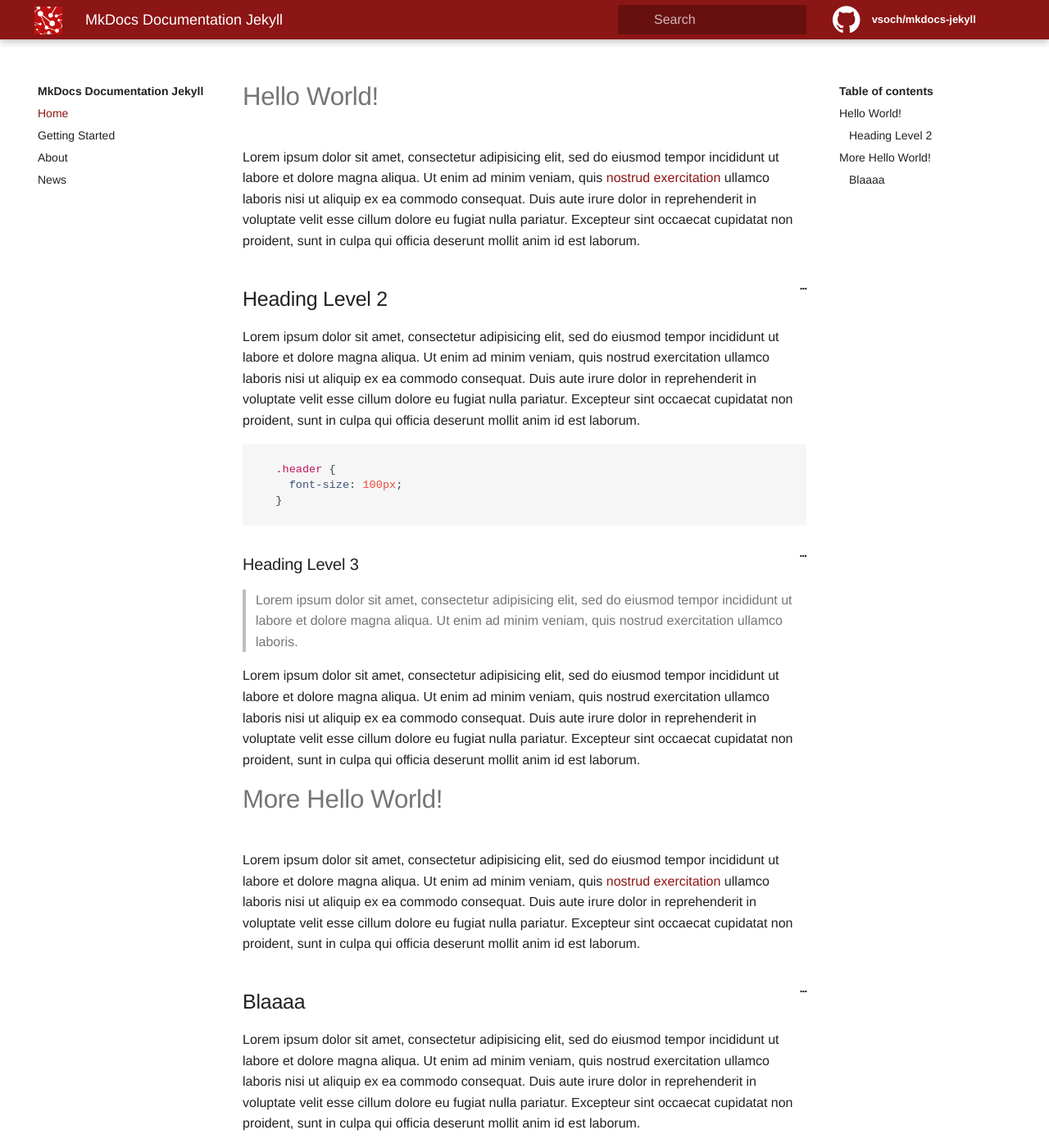
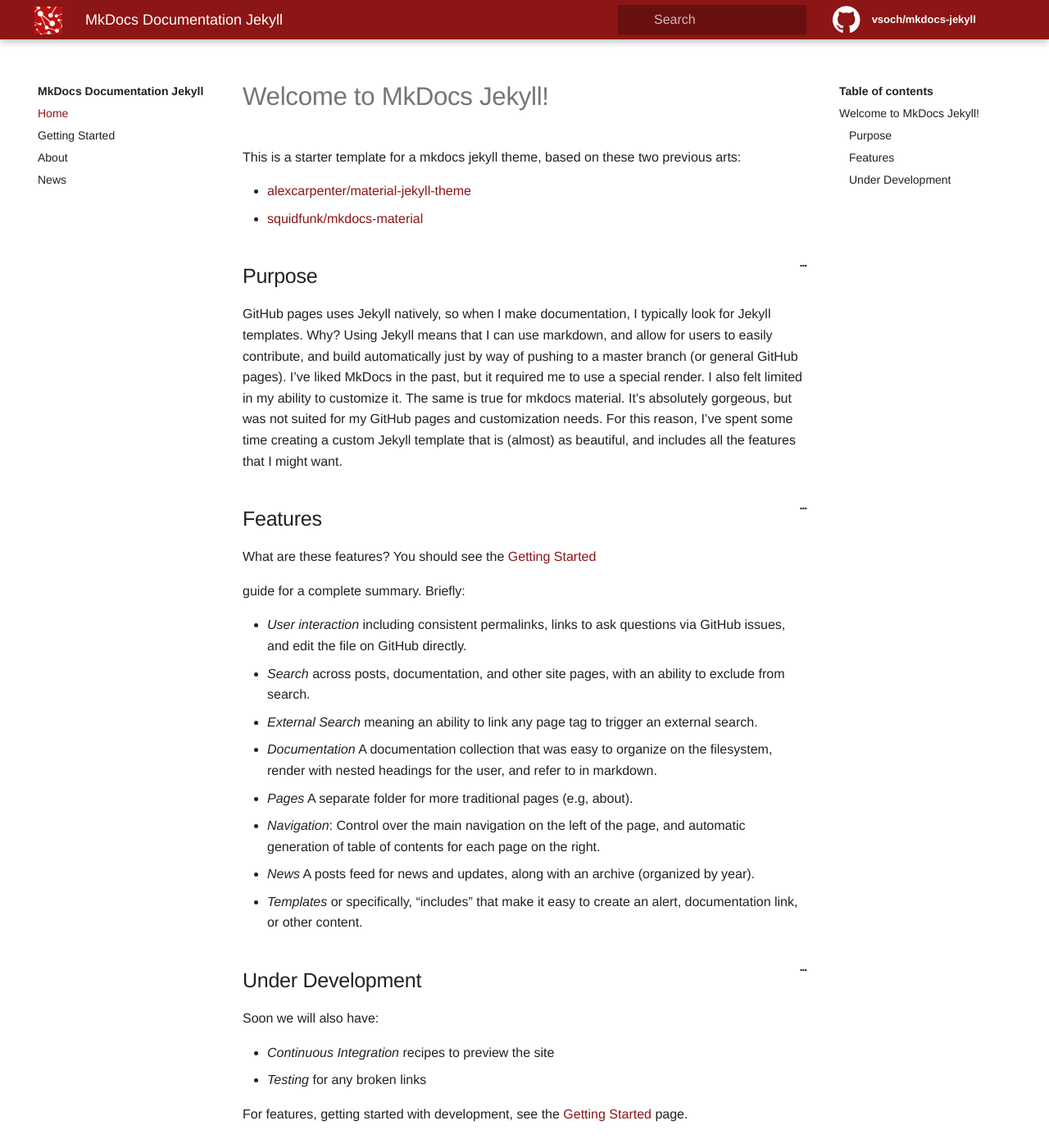
Before and after one commit to vsoch/mkdocs-jekyll, a Jekyll site: the page built from pages/index.md, in a window 1280 px wide and 1400 px high. Shown: the whole window at 82% size. Built offline with Jekyll 4.4.1, drawn with Linux system fonts in a browser that asks for light colours.

Commit message:
updating index
Signed-off-by: Vanessa Sochat <vsochat@stanford.edu>

```diff
--- a/_config.yml
+++ b/_config.yml
@@ -54,6 +54,12 @@ permalink: /:year/:title/
 markdown: kramdown
 exclude: [_site, CHANGELOG.md, LICENSE, README.md]
 
+# Collections
+collections:
+  docs:
+    permalink: /:collection/:path
+    output: true
+
 # Defaults
 defaults:
   -
@@ -64,7 +70,7 @@ defaults:
       layout: "page"
   -
     scope:
-      path: ""
+      path: "posts"
       type: "posts"
     values:
       layout: "post"
--- a/_data/toc.yml
+++ b/_data/toc.yml
@@ -1,9 +1,6 @@
   - title: "Getting Started"
-    url: "/getting-started"
-    slug: getting-started
+    url: "/docs/getting-started"
   - title: "About"
     url: "/about"
-    slug: about
   - title: "News"
     url: "/news"
-    slug: news
--- /dev/null
+++ b/_includes/doc.html
@@ -0,0 +1 @@
+<a href="{{ site.baseurl }}/docs/{{ include.path }}/">{% if include.name %}{{ include.name }}{% else %}{{ include.path }}{% endif %}</a>
--- a/_includes/sidebar.html
+++ b/_includes/sidebar.html
@@ -24,8 +24,8 @@
               <ul class="md-nav__list" data-md-scrollfix="">
                 {% for section in site.data.toc %}
                 <li class="md-nav__item">
-                  <a class="md-nav__link" href="#{{ section.slug }}"
-                     id="pancakes-{{ section.slug }}"
+                  <a class="md-nav__link" href="#{{ section.title | slugify }}"
+                     id="pancakes-{{ section.title | slugify }}"
                      title="{{ section.title }}">{{ section.title }}</a>
                 </li>
                 {% endfor %}
--- a/pages/index.md
+++ b/pages/index.md
@@ -4,30 +4,48 @@ title: Material Jekyll Theme
 permalink: /
 ---
 
-# Hello World!
+# Welcome to MkDocs Jekyll!
 
-Lorem ipsum dolor sit amet, consectetur adipisicing elit, sed do eiusmod tempor incididunt ut labore et dolore magna aliqua. Ut enim ad minim veniam, quis [nostrud exercitation](http://alexcarpenter.me) ullamco laboris nisi ut aliquip ex ea commodo consequat. Duis aute irure dolor in reprehenderit in voluptate velit esse cillum dolore eu fugiat nulla pariatur. Excepteur sint occaecat cupidatat non proident, sunt in culpa qui officia deserunt mollit anim id est laborum.
+This is a starter template for a mkdocs jekyll theme, based on these two
+previous arts:
 
-## Heading Level 2
+ - [alexcarpenter/material-jekyll-theme](http://alexcarpenter.github.io/material-jekyll-theme)
+ - [squidfunk/mkdocs-material](https://github.com/squidfunk/mkdocs-material)
 
-Lorem ipsum dolor sit amet, consectetur adipisicing elit, sed do eiusmod tempor incididunt ut labore et dolore magna aliqua. Ut enim ad minim veniam, quis nostrud exercitation ullamco laboris nisi ut aliquip ex ea commodo consequat. Duis aute irure dolor in reprehenderit in voluptate velit esse cillum dolore eu fugiat nulla pariatur. Excepteur sint occaecat cupidatat non proident, sunt in culpa qui officia deserunt mollit anim id est laborum.
 
-{% highlight scss %}
-  .header {
-    font-size: 100px;
-  }
-{% endhighlight %}
+## Purpose
 
-### Heading Level 3
+GitHub pages uses Jekyll natively, so when I make documentation, I typically
+look for Jekyll templates. Why? Using Jekyll means that I can use markdown,
+and allow for users to easily contribute, and build automatically just by
+way of pushing to a master branch (or general GitHub pages).
+I've liked MkDocs in the past, but it required me to use a special render.
+I also felt limited in my ability to customize it. The same is true for
+mkdocs material. It's absolutely gorgeous, but was not suited for
+my GitHub pages and customization needs. For this reason, I've spent
+some time creating a custom Jekyll template that is (almost) as beautiful,
+and includes all the features that I might want.
 
-> Lorem ipsum dolor sit amet, consectetur adipisicing elit, sed do eiusmod tempor incididunt ut labore et dolore magna aliqua. Ut enim ad minim veniam, quis nostrud exercitation ullamco laboris.
+## Features
 
-Lorem ipsum dolor sit amet, consectetur adipisicing elit, sed do eiusmod tempor incididunt ut labore et dolore magna aliqua. Ut enim ad minim veniam, quis nostrud exercitation ullamco laboris nisi ut aliquip ex ea commodo consequat. Duis aute irure dolor in reprehenderit in voluptate velit esse cillum dolore eu fugiat nulla pariatur. Excepteur sint occaecat cupidatat non proident, sunt in culpa qui officia deserunt mollit anim id est laborum.
+What are these features? You should see the {% include doc.html name="Getting Started" path="getting-started" %}
+guide for a complete summary. Briefly:
 
-# More Hello World!
+ - *User interaction* including consistent permalinks, links to ask questions via GitHub issues, and edit the file on GitHub directly.
+ - *Search* across posts, documentation, and other site pages, with an ability to exclude from search.
+ - *External Search* meaning an ability to link any page tag to trigger an external search.
+ - *Documentation* A documentation collection that was easy to organize on the filesystem, render with nested headings for the user, and refer to in markdown.
+ - *Pages* A separate folder for more traditional pages (e.g, about).
+ - *Navigation*: Control over the main navigation on the left of the page, and automatic generation of table of contents for each page on the right.
+ - *News* A posts feed for news and updates, along with an archive (organized by year).
+ - *Templates* or specifically, "includes" that make it easy to create an alert, documentation link, or other content.
 
-Lorem ipsum dolor sit amet, consectetur adipisicing elit, sed do eiusmod tempor incididunt ut labore et dolore magna aliqua. Ut enim ad minim veniam, quis [nostrud exercitation](http://alexcarpenter.me) ullamco laboris nisi ut aliquip ex ea commodo consequat. Duis aute irure dolor in reprehenderit in voluptate velit esse cillum dolore eu fugiat nulla pariatur. Excepteur sint occaecat cupidatat non proident, sunt in culpa qui officia deserunt mollit anim id est laborum.
 
-## Blaaaa
+## Under Development
 
-Lorem ipsum dolor sit amet, consectetur adipisicing elit, sed do eiusmod tempor incididunt ut labore et dolore magna aliqua. Ut enim ad minim veniam, quis nostrud exercitation ullamco laboris nisi ut aliquip ex ea commodo consequat. Duis aute irure dolor in reprehenderit in voluptate velit esse cillum dolore eu fugiat nulla pariatur. Excepteur sint occaecat cupidatat non proident, sunt in culpa qui officia deserunt mollit anim id est laborum.
+Soon we will also have:
+
+ - *Continuous Integration* recipes to preview the site
+ - *Testing* for any broken links
+
+For features, getting started with development, see the {% include doc.html name="Getting Started" path="getting-started" %} page.
```
Also changed, not shown: docs/example-page.md (added, +34 -0 lines), docs/getting-started.md (added, +257 -0 lines), docs/subfolder/example-page.md (added, +8 -0 lines), pages/getting-started.md (deleted, +0 -132 lines).
